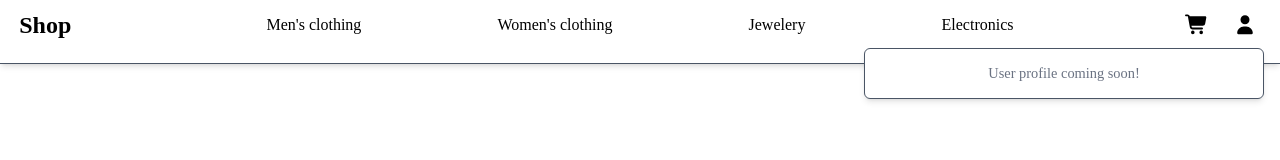
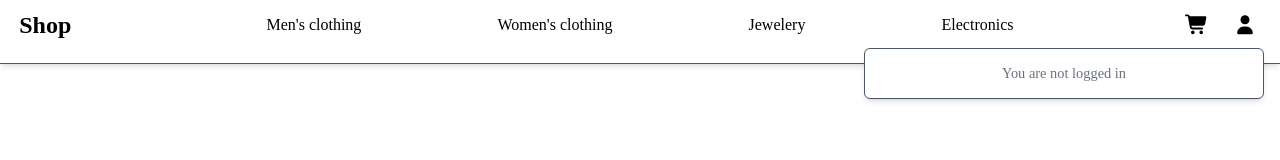
Before and after one commit to gab-souza-martins/fake-e-commerce, an Angular app: page /checkout in a window 1280 px wide. Both pictures are taken after a click on the button 1244 px from the left and 25 px from the top of the page. Shown: the top 160 px of the page. Built offline with nearby package versions, Linux system fonts and the light colour scheme.

Commit message:
Adicionada função getIsLoggedIn em login-service.ts, que é usada pelo header para exibir se o usuário está logado

```diff
--- a/src/app/components/header/header.html
+++ b/src/app/components/header/header.html
@@ -80,7 +80,9 @@
     </div>
 
     <div class="off-grid off-grid-right" [ngClass]="{ shown: userOpen }">
-      <p class="empty-message">User profile coming soon!</p>
+      @if (!isLoggedIn) {
+      <p class="empty-message">You are not logged in</p>
+      }
     </div>
   </nav>
 </header>
--- a/src/app/components/header/header.ts
+++ b/src/app/components/header/header.ts
@@ -14,6 +14,7 @@ import {
 import { CartStorage } from '../../services/cart-storage';
 import { CartItemComponent } from '../cart-item/cart-item';
 import { CartItem } from '../../types/cart-item.type';
+import { LoginService } from '../../services/login-service';
 
 @Component({
   selector: 'app-header',
@@ -34,7 +35,11 @@ export class Header {
   cartOpen = false;
   userOpen = false;
 
-  constructor(private breakpointService: BreakpointObserver, private cartStorage: CartStorage) {}
+  constructor(
+    private breakpointService: BreakpointObserver,
+    private cartStorage: CartStorage,
+    private loginService: LoginService
+  ) {}
 
   ngOnInit(): void {
     this.breakpointService
@@ -67,4 +72,8 @@ export class Header {
 
     return quantity;
   }
+
+  get isLoggedIn(): boolean {
+    return this.loginService.getIsLoggedIn();
+  }
 }
--- a/src/app/services/login-service.ts
+++ b/src/app/services/login-service.ts
@@ -22,6 +22,10 @@ export class LoginService {
     }
   }
 
+  getIsLoggedIn(): boolean {
+    return this.getUserToken() !== null;
+  }
+
   logIn(user: User): boolean {
     if (user) {
       this.saveUserToken(user.token);
```
